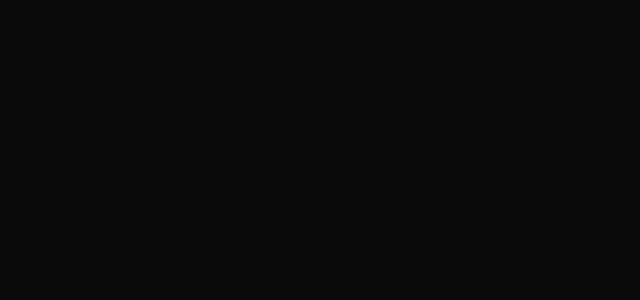
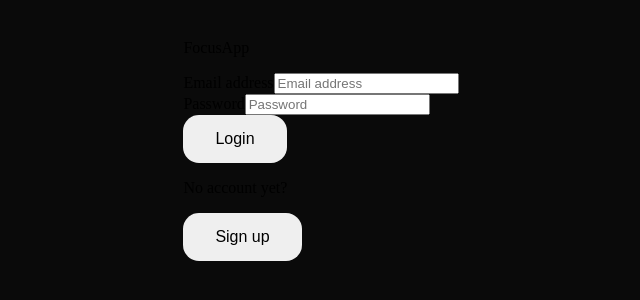
Before and after one commit to rorieArmstrong/to-do-app, a React (Vite) app: page /SignIn in a window 1280 px wide. Before the commit this address had no page. Shown: the part 258-558 px from the top of the page, without its empty margins (319-959 px from the left). Built offline with nearby package versions, Linux system fonts and the light colour scheme.

Commit message:
added sign up functionality

```diff
--- a/src/App.jsx
+++ b/src/App.jsx
@@ -11,6 +11,7 @@
 import LongTermGoals from './pages/LongTermGoals';
 import ShortTermGoals from './pages/ShortTermGoals';
 import Visualisations from './pages/Visualisations'
+import SignIn from './pages/SignIn';
 
 function App() {
 
@@ -27,7 +28,9 @@
           <Route exact path="/LongTermGoals" element={<LongTermGoals/>}/>
           <Route exact path="/ShortTermGoals" element={<ShortTermGoals/>}/>
           <Route exact path="/Visualisations" element={<Visualisations/>}/>
+          <Route exact path='/SignIn' element={<SignIn/>} />
           <Route path="/" element={<HomePage />} />
+
         </Routes>
       </Fragment>
       </Router>
--- a/src/firebase.js
+++ b/src/firebase.js
@@ -1,5 +1,6 @@
 import { initializeApp } from "firebase/app";
 import { getFirestore } from "firebase/firestore";
+import { getAuth } from "firebase/auth";
 
 // For Firebase JS SDK v7.20.0 and later, measurementId is optional
 const firebaseConfig = {
@@ -15,4 +16,5 @@
 const app = initializeApp(firebaseConfig);
 const db = getFirestore(app);
 
+export const auth = getAuth(app);
 export{db};
--- a/src/pages/Journal.jsx
+++ b/src/pages/Journal.jsx
@@ -1,7 +1,7 @@
 import React, { useState, useEffect } from 'react';
 import './Journal.css'
 import { useNavigate } from "react-router-dom";
-import { collection, query, onSnapshot, doc, addDoc, orderBy,} from "firebase/firestore";
+import { collection, query, onSnapshot, doc, addDoc, orderBy, where,} from "firebase/firestore";
 import { db } from "../firebase";
 import JournalEntry from '../components/JournalEntry';
 
--- /dev/null
+++ b/src/pages/SignIn.jsx
@@ -0,0 +1,182 @@
+import React, {useState} from 'react';
+import { NavLink, useNavigate } from 'react-router-dom';
+import {  createUserWithEmailAndPassword, signInWithEmailAndPassword  } from 'firebase/auth';
+import { auth } from '../firebase';
+
+const Signup = ({ setSignIn }) => {
+    const navigate = useNavigate();
+
+    const [email, setEmail] = useState('')
+    const [password, setPassword] = useState('');
+
+    const onSubmit = async (e) => {
+      e.preventDefault()
+
+      await createUserWithEmailAndPassword(auth, email, password)
+        .then((userCredential) => {
+            // Signed in
+            const user = userCredential.user;
+            console.log(user);
+            navigate("/login")
+            // ...
+        })
+        .catch((error) => {
+            const errorCode = error.code;
+            const errorMessage = error.message;
+            console.log(errorCode, errorMessage);
+            // ..
+        });
+
+
+    }
+
+  return (
+    <main >
+        <section>
+            <div>
+                <div>
+                    <h1> FocusApp </h1>
+                    <form>
+                        <div>
+                            <label htmlFor="email-address">
+                                Email address
+                            </label>
+                            <input
+                                type="email"
+                                label="Email address"
+                                value={email}
+                                onChange={(e) => setEmail(e.target.value)}
+                                required
+                                placeholder="Email address"
+                            />
+                        </div>
+
+                        <div>
+                            <label htmlFor="password">
+                                Password
+                            </label>
+                            <input
+                                type="password"
+                                label="Create password"
+                                value={password}
+                                onChange={(e) => setPassword(e.target.value)}
+                                required
+                                placeholder="Password"
+                            />
+                        </div>
+
+                        <button
+                            type="submit"
+                            onClick={onSubmit}
+                        >
+                            Sign up
+                        </button>
+
+                    </form>
+
+                    <p>
+                        Already have an account?{' '}
+                        <div onClick={() => setSignIn(true)} >
+                            Sign in
+                        </div>
+                    </p>
+                </div>
+            </div>
+        </section>
+    </main>
+  )
+}
+
+const Login = ({ setSignIn }) => {
+    const navigate = useNavigate();
+    const [email, setEmail] = useState('');
+    const [password, setPassword] = useState('');
+
+    const onLogin = (e) => {
+        e.preventDefault();
+        signInWithEmailAndPassword(auth, email, password)
+        .then((userCredential) => {
+            // Signed in
+            const user = userCredential.user;
+            navigate("/")
+            console.log(user);
+        })
+        .catch((error) => {
+            const errorCode = error.code;
+            const errorMessage = error.message;
+            console.log(errorCode, errorMessage)
+        });
+
+    }
+
+    return(
+        <>
+            <main >
+                <section>
+                    <div>
+                        <p> FocusApp </p>
+
+                        <form>
+                            <div>
+                                <label htmlFor="email-address">
+                                    Email address
+                                </label>
+                                <input
+                                    id="email-address"
+                                    name="email"
+                                    type="email"
+                                    required
+                                    placeholder="Email address"
+                                    onChange={(e)=>setEmail(e.target.value)}
+                                />
+                            </div>
+
+                            <div>
+                                <label htmlFor="password">
+                                    Password
+                                </label>
+                                <input
+                                    id="password"
+                                    name="password"
+                                    type="password"
+                                    required
+                                    placeholder="Password"
+                                    onChange={(e)=>setPassword(e.target.value)}
+                                />
+                            </div>
+
+                            <div>
+                                <button
+                                    onClick={onLogin}
+                                >
+                                    Login
+                                </button>
+                            </div>
+                        </form>
+
+                        <p className="text-sm text-white text-center">
+                            No account yet? {' '}
+
+                        </p>
+                        <button onClick={() => setSignIn(false)}>
+                            Sign up
+                        </button>
+
+                    </div>
+                </section>
+            </main>
+        </>
+    )
+}
+
+function SignIn() {
+    const [loggingIn, setLoggingIn]  = useState(true)
+    const setSignIn = (value) => {
+        setLoggingIn(value)
+    }
+    return ( <div>
+        {loggingIn? <Login setSignIn={setSignIn}/> : <Signup setSignIn={setSignIn}/>}
+    </div> );
+}
+
+export default SignIn;
```
